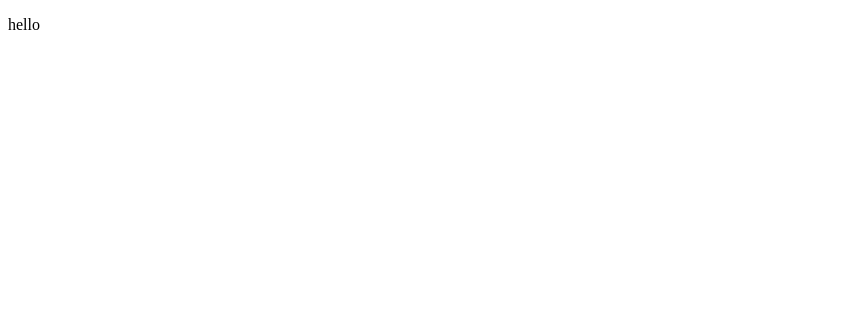
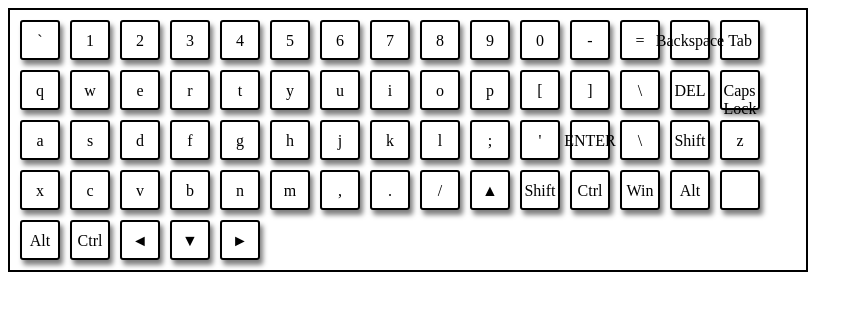
Before and after one commit to MuJlblii/virtual-keyboard, a website built with webpack: page src/index.html in a window 1280 px wide. Shown: the whole page, without its empty margins (0-863 px from the left). Built offline with nearby package versions, Linux system fonts and the light colour scheme.

Commit message:
feat: add basic physiq form of keyboard with letter and meta keys, get object with all code

```diff
--- /dev/null
+++ b/src/_constants.scss
@@ -0,0 +1,8 @@
+//button size
+$def_size: 40px;
+
+$size-1: $def_size*1;
+$size-2: $def_size*1.25;
+$size-3: $def_size*1.5;
+$size-4: $def_size*1.75;
+$size-5: $def_size*6;
--- a/src/index.html
+++ b/src/index.html
@@ -7,6 +7,6 @@
     <title>virtual-keyboard</title>
 </head>
 <body>
-<p>hello</p>
+
 </body>
 </html>
--- a/src/index.js
+++ b/src/index.js
@@ -1 +1,304 @@
 import './style.scss';
+
+const { body } = document;
+const keyboard = document.createElement('div');
+const keys = {
+  Backquote: {
+    english: '`',
+    russian: 'ё',
+  },
+  Digit1: {
+    english: '1',
+    russian: '1',
+  },
+  Digit2: {
+    english: '2',
+    russian: '2',
+  },
+  Digit3: {
+    english: '3',
+    russian: '3',
+  },
+  Digit4: {
+    english: '4',
+    russian: '4',
+  },
+  Digit5: {
+    english: '5',
+    russian: '5',
+  },
+  Digit6: {
+    english: '6',
+    russian: '6',
+  },
+  Digit7: {
+    english: '7',
+    russian: '7',
+  },
+  Digit8: {
+    english: '8',
+    russian: '8',
+  },
+  Digit9: {
+    english: '9',
+    russian: '9',
+  },
+  Digit0: {
+    english: '0',
+    russian: '0',
+  },
+
+  Minus: {
+    english: '-',
+    russian: '-',
+  },
+  Equal: {
+    english: '=',
+    russian: '=',
+  },
+  Backspace: {
+    english: 'Backspace',
+    russian: 'Backspace',
+    // style: ''
+  },
+  Tab: {
+    english: 'Tab',
+    russian: 'Tab',
+  },
+  KeyQ: {
+    english: 'q',
+    russian: 'й',
+  },
+  KeyW: {
+    english: 'w',
+    russian: 'ц',
+  },
+  KeyE: {
+    english: 'e',
+    russian: 'у',
+  },
+  KeyR: {
+    english: 'r',
+    russian: 'к',
+  },
+  KeyT: {
+    english: 't',
+    russian: 'е',
+  },
+  KeyY: {
+    english: 'y',
+    russian: 'н',
+  },
+  KeyU: {
+    english: 'u',
+    russian: 'г',
+  },
+  KeyI: {
+    english: 'i',
+    russian: 'ш',
+  },
+  KeyO: {
+    english: 'o',
+    russian: 'щ',
+  },
+  KeyP: {
+    english: 'p',
+    russian: 'з',
+  },
+  BracketLeft: {
+    english: '[',
+    russian: 'х',
+  },
+  BracketRight: {
+    english: ']',
+    russian: 'ъ',
+  },
+  Backslash: {
+    english: '\\',
+    russian: '\\',
+  },
+  Delete: {
+    english: 'DEL',
+    russian: 'DEL',
+  },
+  CapsLock: {
+    english: 'Caps Lock',
+    russian: 'Caps Lock',
+  },
+  KeyA: {
+    english: 'a',
+    russian: 'ф',
+  },
+  KeyS: {
+    english: 's',
+    russian: 'ы',
+  },
+  KeyD: {
+    english: 'd',
+    russian: 'в',
+  },
+  KeyF: {
+    english: 'f',
+    russian: 'а',
+  },
+  KeyG: {
+    english: 'g',
+    russian: 'п',
+  },
+  KeyH: {
+    english: 'h',
+    russian: 'р',
+  },
+  KeyJ: {
+    english: 'j',
+    russian: 'о',
+  },
+  KeyK: {
+    english: 'k',
+    russian: 'л',
+  },
+  KeyL: {
+    english: 'l',
+    russian: 'д',
+  },
+  Semicolon: {
+    english: ';',
+    russian: 'ж',
+  },
+  Quote: {
+    english: "'",
+    russian: 'э',
+  },
+  Enter: {
+    english: 'ENTER',
+    russian: 'ENTER',
+  },
+  IntlBackslash: {
+    english: '\\',
+    russian: '\\',
+  },
+  ShiftLeft: {
+    english: 'Shift',
+    russian: 'Shift',
+  },
+  KeyZ: {
+    english: 'z',
+    russian: 'я',
+  },
+  KeyX: {
+    english: 'x',
+    russian: 'ч',
+  },
+  KeyC: {
+    english: 'c',
+    russian: 'с',
+  },
+  KeyV: {
+    english: 'v',
+    russian: 'м',
+  },
+  KeyB: {
+    english: 'b',
+    russian: 'и',
+  },
+  KeyN: {
+    english: 'n',
+    russian: 'т',
+  },
+  KeyM: {
+    english: 'm',
+    russian: 'ь',
+  },
+  Comma: {
+    english: ',',
+    russian: 'б',
+  },
+  Period: {
+    english: '.',
+    russian: 'ю',
+  },
+  Slash: {
+    english: '/',
+    russian: '.',
+  },
+  ArrowUp: {
+    english: '▲',
+    russian: '▲',
+  },
+  ShiftRight: {
+    english: 'Shift',
+    russian: 'Shift',
+  },
+  ControlLeft: {
+    english: 'Ctrl',
+    russian: 'Ctrl',
+  },
+  MetaLeft: {
+    english: 'Win',
+    russian: 'Win',
+  },
+  AltLeft: {
+    english: 'Alt',
+    russian: 'Alt',
+  },
+  Space: {
+    english: ' ',
+    russian: ' ',
+  },
+  AltRight: {
+    english: 'Alt',
+    russian: 'Alt',
+  },
+  ControlRight: {
+    english: 'Ctrl',
+    russian: 'Ctrl',
+  },
+  ArrowLeft: {
+    english: '◄',
+    russian: '◄',
+  },
+  ArrowDown: {
+    english: '▼',
+    russian: '▼',
+  },
+  ArrowRight: {
+    english: '►',
+    russian: '►',
+  },
+
+};
+// const keyboard = window;
+
+document.addEventListener('keypress', (event) => {
+  console.log(event);
+  console.log(keys.length);
+  //   keys.event.code: (event.key)};
+  const keyCode = event.code;
+  if (!keys[keyCode].russian) {
+    keys[keyCode].russian = event.key;
+  } else {
+    console.warn('NEW LETTER');
+  }
+  //   keyCode.key = event.key;
+  //   keys.push(keyCode);
+  // charCode: event.cha
+  //   );
+  console.log(keys);
+//   const b = event.altKey;
+//   return b;
+});
+
+// const arrayKeys = [keys];
+console.log('try to create array - ', Object.entries(keys));
+const arrayKeys = Object.entries(keys);
+
+// const keyboardKeys = document.createElement('div');
+// keyboardKeys.classList.add('keys');
+for (let i = 0; i < Object.entries(keys).length; i++) {
+  const keyboardKeys = document.createElement('div');
+  keyboardKeys.classList.add('keys');
+  keyboardKeys.innerHTML = arrayKeys[i][1].english;
+  keyboard.appendChild(keyboardKeys);
+//   body.appendChild(keyboard);
+}
+body.appendChild(keyboard);
--- a/src/style.scss
+++ b/src/style.scss
@@ -0,0 +1,24 @@
+@import "constants";
+div {
+    display: flex;
+    flex-direction: row;
+    flex-wrap: wrap;
+    gap: 10px;
+    max-width: 800px;
+    // height: 100px;
+    border: 2px solid black;
+    padding: 10px;
+    box-sizing: border-box;
+}
+
+.keys {
+    display: flex;
+    align-items: center;
+    justify-content: center;
+    width: $size-1;
+    height: $size-1;
+    border-radius: 3px;
+    border: 2px solid black;
+    box-shadow: 3px 5px 5px rgba(0,0,0,0.5);
+    cursor: pointer;
+}
--- a/webpack.config.js
+++ b/webpack.config.js
@@ -10,14 +10,16 @@ if (process.env.NODE_ENV === 'production') { // Режим production, если
   mode = 'production';
 }
 
-const plugins = [   // Создаем массив плагинов
+const plugins = [   // Создаем массив плагинов и все плагины добавляем сюда, вместо module.exports
   new HtmlWebpackPlugin({
     template: './src/index.html', // Данный html будет использован как шаблон
   }),
   new MiniCssExtractPlugin({
     filename: '[name].[contenthash].css', // Формат имени файла
   }), // Добавляем в список плагинов
-  new ESLintPlugin(),
+  new ESLintPlugin({
+    fix: true, // Включил автоисправления, т.к. по умолчанию выключены и нужно вручную делать команду npx name.js --fix
+  }), //Добавил ESLint
 ];
 
 module.exports = {
```
Also changed, not shown: 1 other file.
